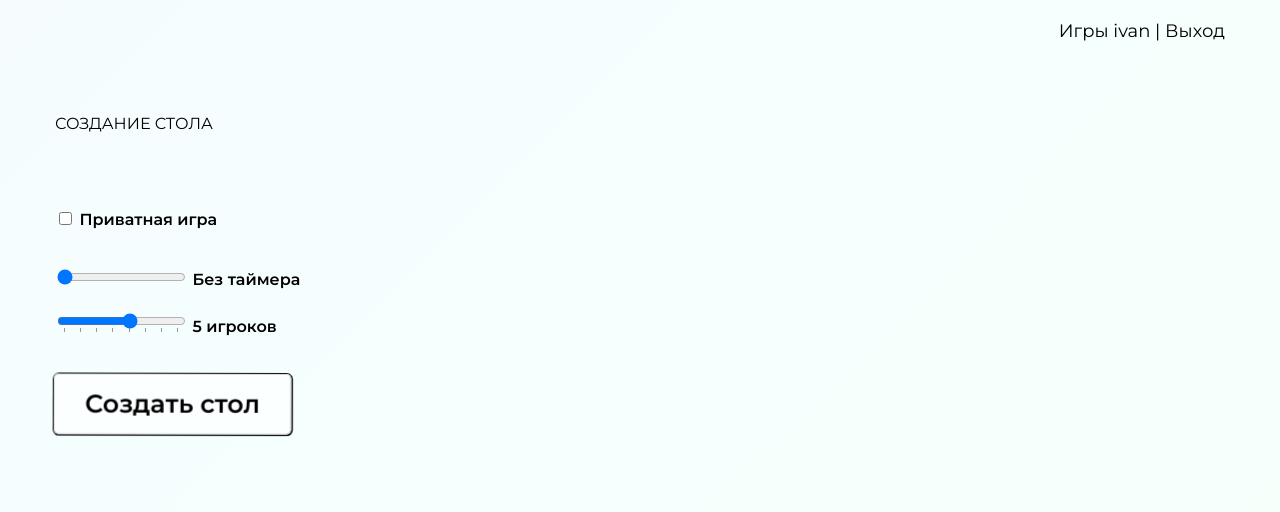
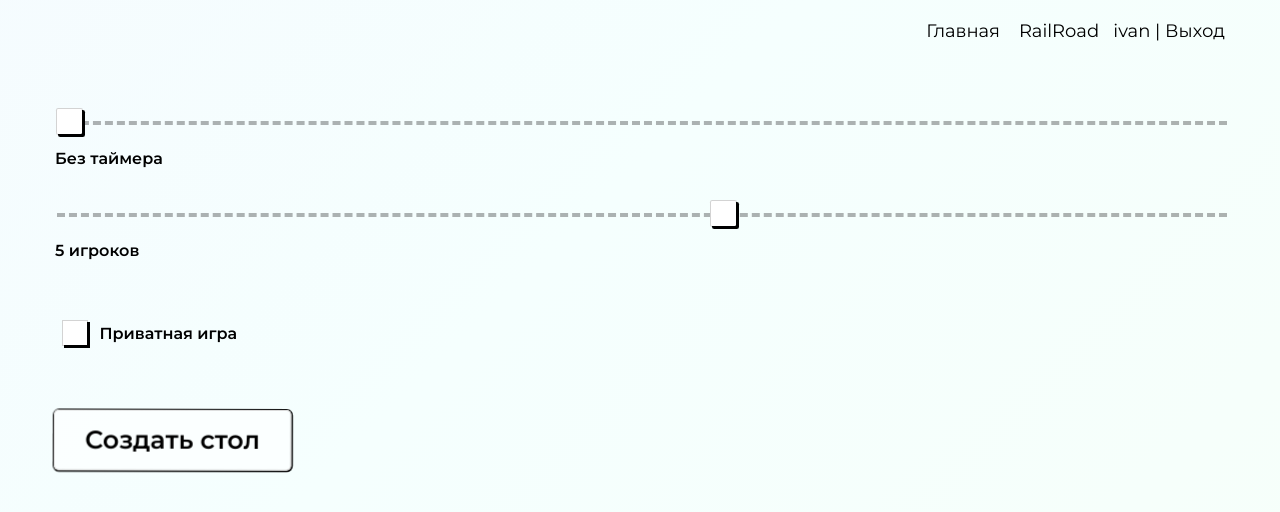
Before and after one commit to ivandalechenko/game, a Django app: page /railway/creating_game in a window 1280 px wide. Shown: the top 512 px of the page. Run offline with Django 4.2, Linux system fonts and the light colour scheme; a user stored in the database is signed in.

Commit message:
bug fix and timer fix

```diff
--- a/railway/services.py
+++ b/railway/services.py
@@ -236,7 +236,7 @@ def get_status(request):
     game = Game.objects.get(id=game_id)
     response = {'status': 1, 'expected_users_list': []}
     if game.stage == 0:
-        response = {'status': 0, 'expected_users_list': []}
+        response = {'status': 0, 'expected_users_list': [], 'max_players_count': game.players_count, 'timer': game.timer}
         game_user_fields = GameUserField.objects.filter(game_id=game_id)
         for game_user_field in game_user_fields:
             user = User.objects.get(id=game_user_field.user_id)
--- a/railway/static/railway/css/creating_game.css
+++ b/railway/static/railway/css/creating_game.css
@@ -0,0 +1,125 @@
+input[type=range] {
+  height: 29px;
+  -webkit-appearance: none;
+  width: 100%;
+  background: transparent;
+}
+input[type=range]:focus {
+  outline: none;
+}
+/* Полосочка */
+input[type=range]::-webkit-slider-runnable-track {
+  width: 100%;
+  height: 20px;
+  cursor: pointer;
+  animate: 0.2s;
+  background: transparent;
+/*  border-top: 5px dashed rgba(0, 0, 0, 0.3);*/
+  border-top: 4px dashed rgba(0, 0, 0, 0.3);
+}
+/* Плашечка */
+input[type=range]::-webkit-slider-thumb {
+  box-shadow: 2px 2px 0px 1px black, 0px 0px 0px 1px lightgrey;
+/*  box-shadow: inset 3px 3px 5px -2px lightgray,  inset -3px -3px 5px -2px black;*/
+
+  height: 25px;
+  width: 25px;
+  border-radius: 5%;
+  background: white;
+  cursor: pointer;
+  -webkit-appearance: none;
+/*  margin-top: -18px;*/
+  margin-top: -16px;
+}
+/* Цвет активной плашечки */
+input[type=range]:focus::-webkit-slider-runnable-track {
+  background: transparent;
+}
+
+
+
+
+/*----------------------------------------------*/
+/* Hide original inputs */
+input[type=checkbox], input[type=radio] {
+    display: none;
+}
+
+/* Checkboxes */
+input[type=checkbox] + label span {
+    font-size: 24pt;
+    display: inline-block;
+    width: 20px;
+    height: 20px;
+    line-height: 0.25em;
+    margin: 4px 8px 8px 8px;
+    padding: 2px;
+    text-align: center;
+    vertical-align: middle;
+    background: white;
+	box-shadow: 2px 2px 0px 1px black, 0px 0px 0px 1px lightgrey;
+}
+ input[type=checkbox]:checked + label span::after {
+    content: "\2713";
+}
+
+/*----------------------------------------------*/
+
+
+/*input[type=range]::-moz-range-track {
+  width: 100%;
+  height: 7px;
+  cursor: pointer;
+  animate: 0.2s;
+  box-shadow: 0px 0px 0px #000000;
+  background: #74A9D8;
+  border-radius: 36px;
+  border: 0px solid #010101;
+}
+input[type=range]::-moz-range-thumb {
+  box-shadow: 0px 0px 5px #000031;
+  border: 0px solid #00001E;
+  height: 23px;
+  width: 35px;
+  border-radius: 8px;
+  background: #FFFFFF;
+  cursor: pointer;
+}
+input[type=range]::-ms-track {
+  width: 100%;
+  height: 7px;
+  cursor: pointer;
+  animate: 0.2s;
+  background: transparent;
+  border-color: transparent;
+  color: transparent;
+}
+input[type=range]::-ms-fill-lower {
+  background: #74A9D8;
+  border: 0px solid #010101;
+  border-radius: 72px;
+  box-shadow: 0px 0px 0px #000000;
+}
+input[type=range]::-ms-fill-upper {
+  background: #74A9D8;
+  border: 0px solid #010101;
+  border-radius: 72px;
+  box-shadow: 0px 0px 0px #000000;
+}
+input[type=range]::-ms-thumb {
+  margin-top: 1px;
+  box-shadow: 0px 0px 5px #000031;
+  border: 0px solid #00001E;
+  height: 23px;
+  width: 35px;
+  border-radius: 8px;
+  background: #FFFFFF;
+  cursor: pointer;
+}
+input[type=range]:focus::-ms-fill-lower {
+  background: #74A9D8;
+}
+input[type=range]:focus::-ms-fill-upper {
+  background: #74A9D8;
+}
+*/
--- a/railway/static/railway/js/creating_game.js
+++ b/railway/static/railway/js/creating_game.js
@@ -0,0 +1,18 @@
+update_form();
+function update_form() {
+	if (document.getElementById('timer_input').value == 0){
+		document.getElementById('timer_label').innerHTML = 'Без таймера';
+	}else{
+		document.getElementById('timer_label').innerHTML = document.getElementById('timer_input').value+' секунд';
+	}
+	document.getElementById('players_count_label').innerHTML = document.getElementById('players_count_input').value;
+	if (document.getElementById('players_count_input').value == 1){document.getElementById('players_count_label').innerHTML += ' игрок'}
+	if (document.getElementById('players_count_input').value == 2){document.getElementById('players_count_label').innerHTML += ' игрока'}
+	if (document.getElementById('players_count_input').value == 3){document.getElementById('players_count_label').innerHTML += ' игрока'}
+	if (document.getElementById('players_count_input').value == 4){document.getElementById('players_count_label').innerHTML += ' игрока'}
+	if (document.getElementById('players_count_input').value == 5){document.getElementById('players_count_label').innerHTML += ' игроков'}
+	if (document.getElementById('players_count_input').value == 6){document.getElementById('players_count_label').innerHTML += ' игроков'}
+	if (document.getElementById('players_count_input').value == 7){document.getElementById('players_count_label').innerHTML += ' игроков'}
+	if (document.getElementById('players_count_input').value == 8){document.getElementById('players_count_label').innerHTML += ' игроков'}
+
+}
--- a/railway/static/railway/js/index.js
+++ b/railway/static/railway/js/index.js
@@ -14,9 +14,11 @@ function get_games() {
         }else{
             availableGamesListStr = '';
         }
+
         for (var i = 0; i < obj.length; i++) {
             availableGamesListStr = availableGamesListStr + '<br><br><a href="'+URL_JOIN_GAME+
-                '?game_id='+obj[i].id+'">Стол #'+obj[i].id+' <br>'+SVG_PEOPLE + obj[i].players_count +'/'+ obj[i].max_players_count +' -'+ SVG_TIMER + obj[i].timer +'сек.</a>'
+                '?game_id='+obj[i].id+'"><button class="font_semibold btn_game_list_element w100">Стол #'+obj[i].id+' <br>'+
+                SVG_PEOPLE + obj[i].players_count +'/'+ obj[i].max_players_count +' -'+ SVG_TIMER + obj[i].timer +'сек.</button></a>'
         }
         document.getElementById('available_games_list').innerHTML = availableGamesListStr;
         setTimeout(get_games, REQUEST_FREQUENCY);
--- a/railway/templates/railway/creating_game.html
+++ b/railway/templates/railway/creating_game.html
@@ -14,52 +14,25 @@
             <br>
             <br>
             <br>
-            СОЗДАНИЕ СТОЛА
-            <br><br>
+            <div class="padding_top width_btn margin_auto">
+                <form action="{% url 'railway_create_game' %}" class="font_semibold" method="post" oninput="update_form()">
+                    {% csrf_token %}
+
+                    <input type="range" value="0" step="10" min="0" max="120" id="timer_input" name="timer">
+                    <div id="timer_label">Без таймера</div>
+
+                    <br><br>
+
+                    <input type="range" value="5" min="1" max="8" id="players_count_input" name="players_count">
+                    <div id="players_count_label">5 игроков</div>
+
                     <br>
                     <br>
                     <br>
-            <div class="padding_top width_btn margin_auto">
-                <form action="{% url 'railway_create_game' %}" class="font_semibold" method="post" oninput="timer_label.value = timer_input.valueAsNumber + 'сек.'; players_count_label.value = players_count_input.valueAsNumber + ' игроков'; ">
-                    {% csrf_token %}
-                    <label>
-                        <input name="is_private" type="checkbox" value="1">
-                        Приватная игра
-                    </label>
+                    <input name="is_private" id="is_private" type="checkbox" value="1">
+                    <label for="is_private"><span></span> Приватная игра</label>
+
                     <br>
-                    <br>
-                    <br>
-
-                    <input type="range" value="0" step="5" min="0" max="120" id="timer_input" name="timer" list="timer_list">
-<!--                     <datalist id="timer_list">
-                        <option value="0" label="0">
-                        <option value="5" label="5">
-                        <option value="10" label="10">
-                        <option value="15" label="15">
-                        <option value="20" label="20">
-                        <option value="25" label="25">
-                        <option value="30" label="30">
-                        <option value="35" label="35">
-                        <option value="40" label="40">
-                        <option value="45" label="45">
-                        <option value="50" label="50">
-                        <option value="55" label="55">
-                        <option value="60" label="60">
-                    </datalist> -->
-                    <output for="timer_input" name="timer_label">Без таймера</output>
-                    <br><br>
-                    <input type="range" value="5" min="1" max="8" id="players_count_input" name="players_count" list="players_count_list">
-                    <datalist id="players_count_list">
-                        <option value="1" label="1">
-                        <option value="2" label="2">
-                        <option value="3" label="3">
-                        <option value="4" label="4">
-                        <option value="5" label="5">
-                        <option value="6" label="6">
-                        <option value="7" label="7">
-                        <option value="8" label="8">
-                    </datalist>
-                    <output for="players_count_input" name="players_count_label">5 игроков</output>
                     <br>
                     <br>
                     <br>
--- a/reg_nav/static/reg_nav/css/base.css
+++ b/reg_nav/static/reg_nav/css/base.css
@@ -6,6 +6,12 @@
 .font_bold{font-weight: 700;}
 body{
     min-height: 100vh;
+}
+a {
+    color: black;
+}
+button{
+    color: black;
 }
 
 body {
@@ -45,6 +51,7 @@ button{
     -webkit-tap-highlight-color: transparent;
     padding: 10px 22px;
     font-size: 20px;
+    color: black;
     animation: btn_default 4s ease-in-out 0.5s infinite alternate;
 }
 @keyframes btn_default {
@@ -72,9 +79,9 @@ button{
     top: 0px;
 }
 .navbar{
-    text-align: right;
     padding: 20px 0px;
     font-size: 18px;
+    text-align: right;
 }
 h1{
     margin: 0;
--- a/templates/base.html
+++ b/templates/base.html
@@ -3,7 +3,7 @@
 <head>
     {% block head %}
         {% load static %}
-        <title>Title</title>
+        <title>Настолки</title>
     {% endblock head %}
     <link href="{% static 'reg_nav/css/base.css' %}" type="text/css" rel="stylesheet">
     <meta charset="UTF-8">
@@ -12,16 +12,13 @@
 <body>
     <nav class="navbar_block">
         <div class="container navbar">
-            <!-- Главная -->
-            <!-- Игры -->
-            <!-- Репорт -->
-            <a href="{% url 'railway' %}">Игры</a>
-
-            {% if request.user.is_authenticated %}
-                <a href="{% url 'account' %}?username={{ user.username }}">{{ user.username }}</a> | <a href="{% url 'logout' %}">Выход</a></h1>
-            {% else %}
-            <a href="{% url 'register' %}">Регистрация</a> | <a href="{% url 'login' %}">Вход</a>
-            {% endif %}
+                <a href="{% url 'home' %}">Главная</a>    &nbsp;&nbsp;
+                <a href="{% url 'railway' %}">RailRoad</a>&nbsp;&nbsp;
+                {% if request.user.is_authenticated %}
+                    <a href="{% url 'account' %}?username={{ user.username }}">{{ user.username }}</a> | <a href="{% url 'logout' %}">Выход</a></h1>
+                {% else %}
+                <a href="{% url 'register' %}">Регистрация</a> | <a href="{% url 'login' %}">Вход</a>
+                {% endif %}
         </div>
     </nav>
     {% block content %}
```
Also changed, not shown: railway/static/railway/css/index.css (+9 -0 lines), railway/static/railway/css/play.css (+8 -1 lines), railway/static/railway/js/play.js (+18 -7 lines), railway/templates/railway/play.html (+6 -4 lines), db.sqlite3, readme.md.
